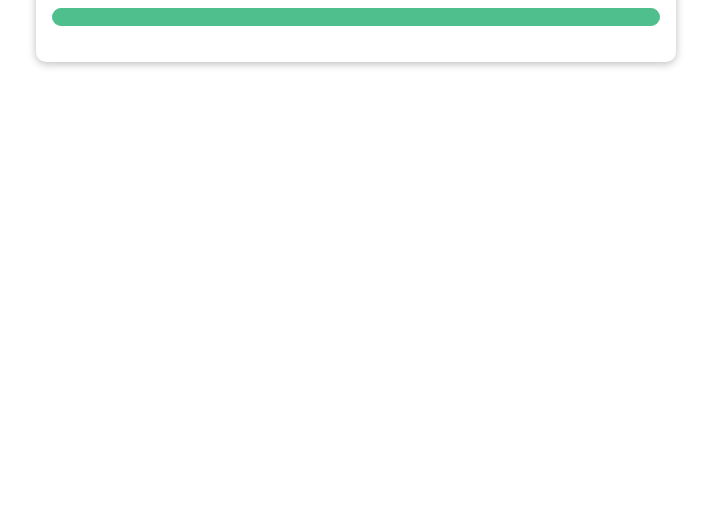
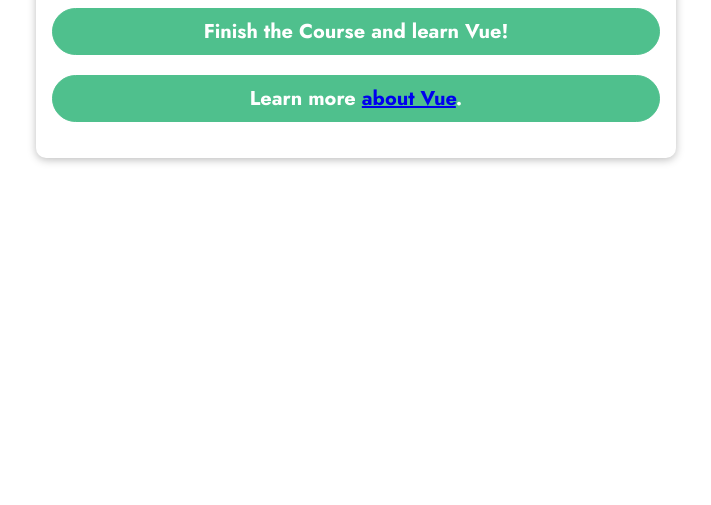
Before and after one commit to judyhouser80/LandingPageVue, a plain HTML site: page index.html in a window 1280 px wide. Shown: the part 295-800 px from the top of the page, without its empty margins (284-995 px from the left). Drawn offline with nearby package versions, Linux system fonts and the light colour scheme.

Commit message:
v-bind and interpolation

```diff
--- a/app.js
+++ b/app.js
@@ -0,0 +1,10 @@
+const app = Vue.createApp({
+    data() {
+        return {
+            courseGoal: 'Finish the Course and learn Vue!',
+            vueLink: 'https://vuejs.org/'
+        }
+    }
+});
+
+app.mount('#user-goal');
--- a/index.html
+++ b/index.html
@@ -1,24 +1,25 @@
 <!DOCTYPE html>
 <html lang="en">
+
 <head>
     <meta charset="UTF-8" />
     <meta name="viewport" content="width=device-width, initial-scale=1.0" />
     <title>Vue Basics</title>
-    <link
-      href="https://fonts.googleapis.com/css2?family=Jost:wght@400;700&display=swap"
-      rel="stylesheet"
-    />
+    <link href="https://fonts.googleapis.com/css2?family=Jost:wght@400;700&display=swap" rel="stylesheet" />
     <link rel="stylesheet" href="styles.css" />
     <script src="https://unpkg.com/vue@next" defer></script>
     <script src="app.js" defer></script>
 </head>
+
 <body>
     <header>
         <h1>Vue Course Goals</h1>
     </header>
     <section id="user-goal">
         <h2>My Course Goal</h2>
-      <p></p>
+        <p>{{ courseGoal }}</p>
+        <p>Learn more <a v-bind:href="vueLink">about Vue</a>.</p>
     </section>
 </body>
+
 </html>
```
Lines whose indentation alone changed are shown as unchanged.
